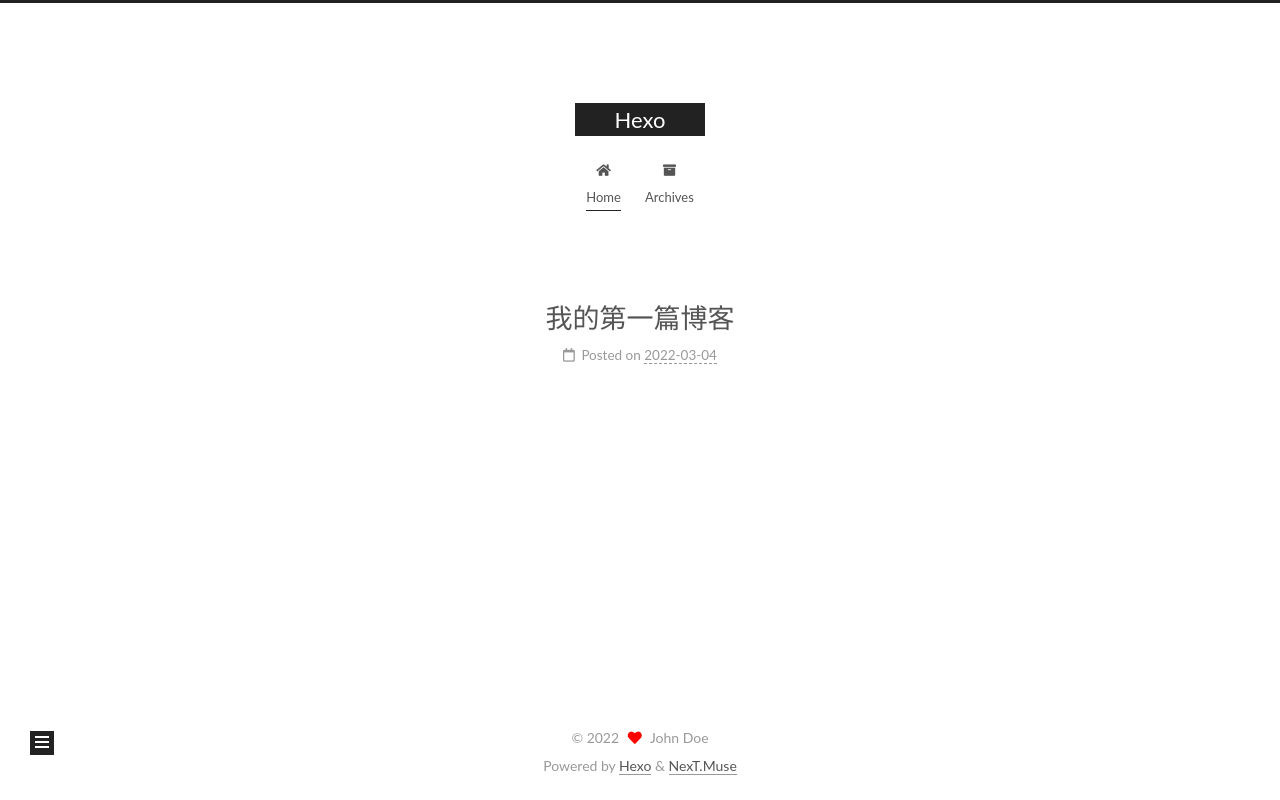
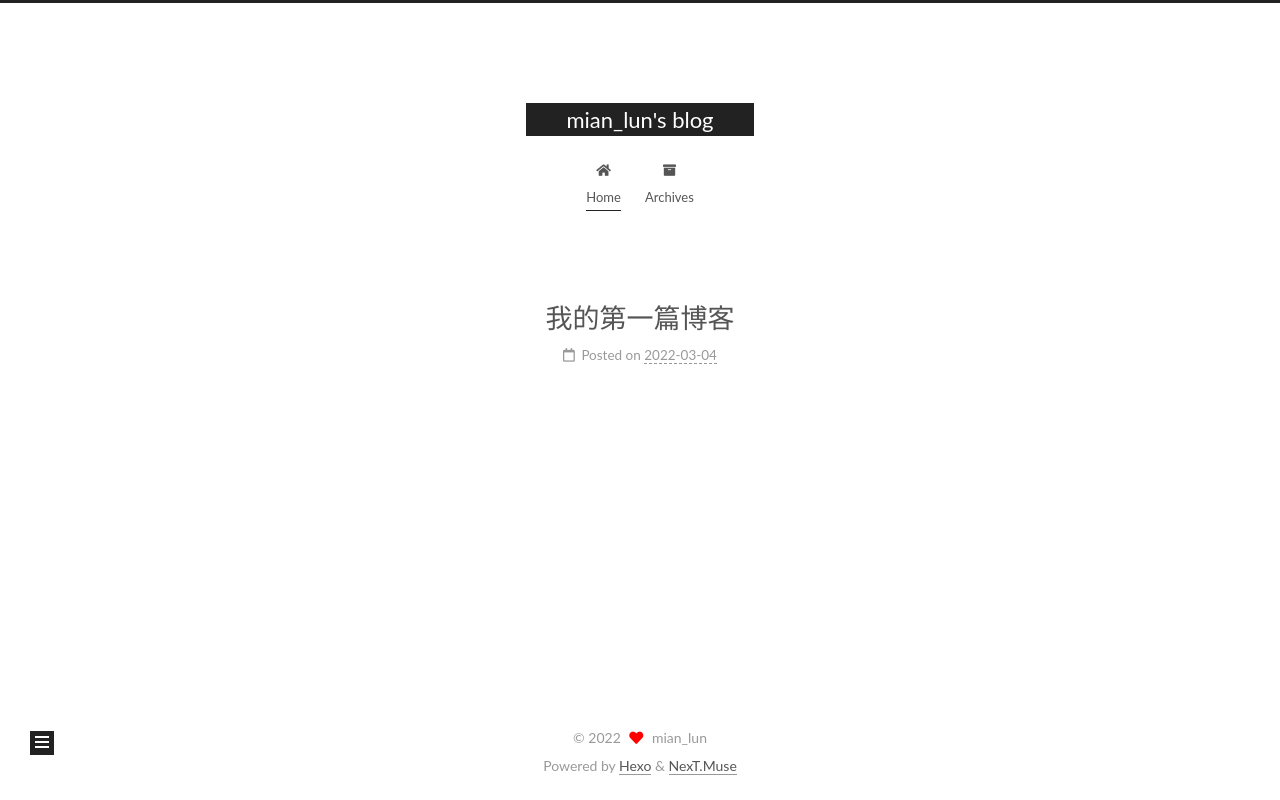
Before and after one commit to mian-lun/mian-lun.github.io, a plain HTML site: page index.html in a window 1280 px wide. Drawn offline with Linux system fonts and the light colour scheme.

Commit message:
Site updated: 2022-03-04 14:45:17

```diff
--- a/css/main.css
+++ b/css/main.css
@@ -1168,7 +1168,7 @@
 }
 .links-of-author a::before,
 .links-of-author span.exturl::before {
-  background: #6c8a06;
+  background: #ff8294;
   border-radius: 50%;
   content: ' ';
   display: inline-block;
--- a/index.html
+++ b/index.html
@@ -21,11 +21,11 @@
   </script>
 
   <meta property="og:type" content="website">
-<meta property="og:title" content="Hexo">
+<meta property="og:title" content="mian_lun&#39;s blog">
 <meta property="og:url" content="http://example.com/index.html">
-<meta property="og:site_name" content="Hexo">
+<meta property="og:site_name" content="mian_lun&#39;s blog">
 <meta property="og:locale" content="en_US">
-<meta property="article:author" content="John Doe">
+<meta property="article:author" content="mian_lun">
 <meta name="twitter:card" content="summary">
 
 <link rel="canonical" href="http://example.com/">
@@ -41,7 +41,7 @@
   };
 </script>
 
-  <title>Hexo</title>
+  <title>mian_lun's blog</title>
 
 
 
@@ -92,7 +92,7 @@
 
     <a href="/" class="brand" rel="start">
       <span class="logo-line-before"><i></i></span>
-      <h1 class="site-title">Hexo</h1>
+      <h1 class="site-title">mian_lun's blog</h1>
       <span class="logo-line-after"><i></i></span>
     </a>
   </div>
@@ -149,12 +149,12 @@
 
     <span hidden itemprop="author" itemscope itemtype="http://schema.org/Person">
       <meta itemprop="image" content="/images/avatar.gif">
-      <meta itemprop="name" content="John Doe">
+      <meta itemprop="name" content="mian_lun">
       <meta itemprop="description" content="">
     </span>
 
     <span hidden itemprop="publisher" itemscope itemtype="http://schema.org/Organization">
-      <meta itemprop="name" content="Hexo">
+      <meta itemprop="name" content="mian_lun's blog">
     </span>
       <header class="post-header">
         <h2 class="post-title" itemprop="name headline">
@@ -256,7 +256,7 @@
 
       <div class="site-overview-wrap sidebar-panel">
         <div class="site-author motion-element" itemprop="author" itemscope itemtype="http://schema.org/Person">
-  <p class="site-author-name" itemprop="name">John Doe</p>
+  <p class="site-author-name" itemprop="name">mian_lun</p>
   <div class="site-description" itemprop="description"></div>
 </div>
 <div class="site-state-wrap motion-element">
@@ -296,7 +296,7 @@
   <span class="with-love">
     <i class="fa fa-heart"></i>
   </span>
-  <span class="author" itemprop="copyrightHolder">John Doe</span>
+  <span class="author" itemprop="copyrightHolder">mian_lun</span>
 </div>
   <div class="powered-by">Powered by <a href="https://hexo.io/" class="theme-link" rel="noopener" target="_blank">Hexo</a> & <a href="https://muse.theme-next.org/" class="theme-link" rel="noopener" target="_blank">NexT.Muse</a>
   </div>
```
Also changed, not shown: 2022/03/04/我的第一篇博客/index.html (+8 -8 lines), archives/2022/03/index.html (+7 -7 lines), archives/2022/index.html (+7 -7 lines), archives/index.html (+7 -7 lines).
